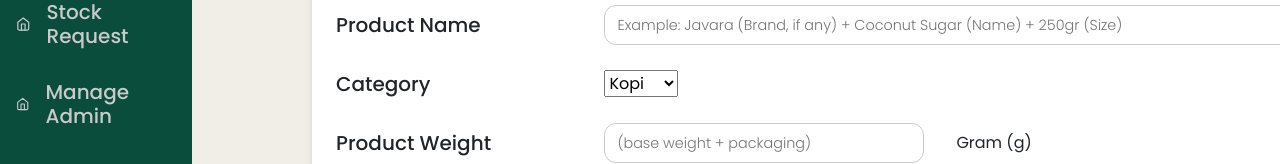
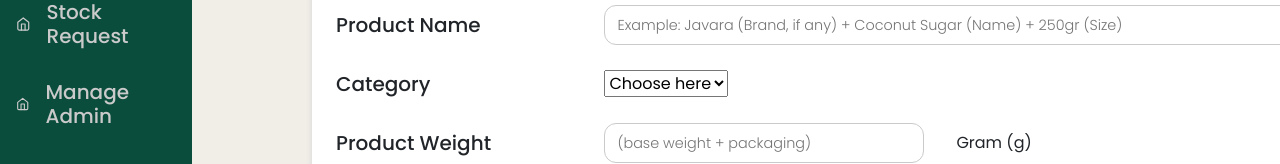
Before and after one commit to dino9611/4-warehouse-fe, a React (Create React App) app: page /admin/manage-product/add in a window 1280 px wide. Shown: the part 456-620 px from the top of the page. Built offline with nearby package versions, Linux system fonts and the light colour scheme.

Commit message:
[WJ-20] Add category dropdown menu on admin add product page

```diff
--- a/src/pages/admin/AddProduct.jsx
+++ b/src/pages/admin/AddProduct.jsx
@@ -47,6 +47,7 @@ function AdminAddProduct() {
                         </div>
                         <div className="add-info-form-right">
                             <select name="prod-category" id="prod-category">
+                                <option value="" selected disabled hidden>Choose here</option>
                                 <option value="Kopi">Kopi</option>
                                 <option value="Coklat">Coklat</option>
                                 <option value="Susu">Susu</option>
```
